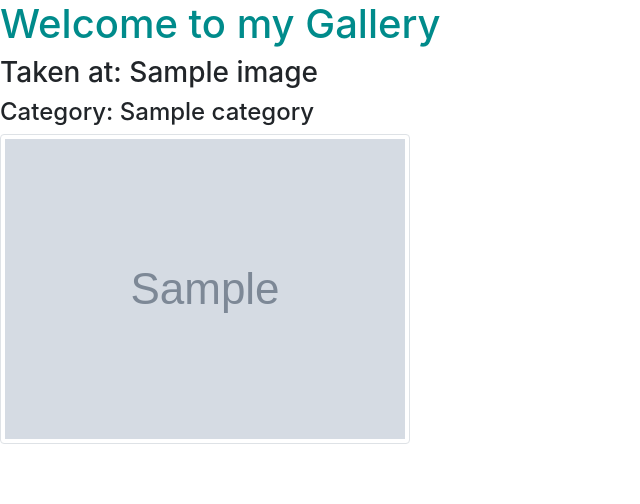
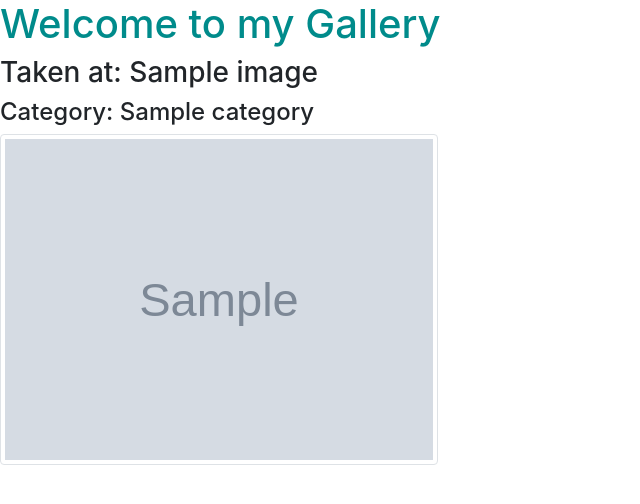
Before and after one commit to ClarisseU/my-gallery, a Django app: template photos/templates/welcome.html in a window 1280 px wide. Shown: the part 56-560 px from the top of the page, without its empty margins (0-640 px from the left). Run offline with Django 3.2, Linux system fonts and the light colour scheme; the template is opened without the code that fills it: most values are stand-ins (such as "Sample title", 1, 10 or a date in 2020); grey boxes marked "Sample" are stand-in pictures; some libraries are stand-ins or nearby versions.

Commit message:
add dropdown list

```diff
--- a/static/css/base.css
+++ b/static/css/base.css
@@ -1,3 +1,17 @@
 h1 {
     color: darkcyan;
 }
+
+img {
+    width: 70%;
+    height: 65%;
+}
+
+.dropdown:hover>.dropdown-menu {
+    display: block;
+}
+
+.dropdown>.dropdown-toggle:active {
+    /*Without this, clicking will make it sticky*/
+    pointer-events: none;
+}
```
